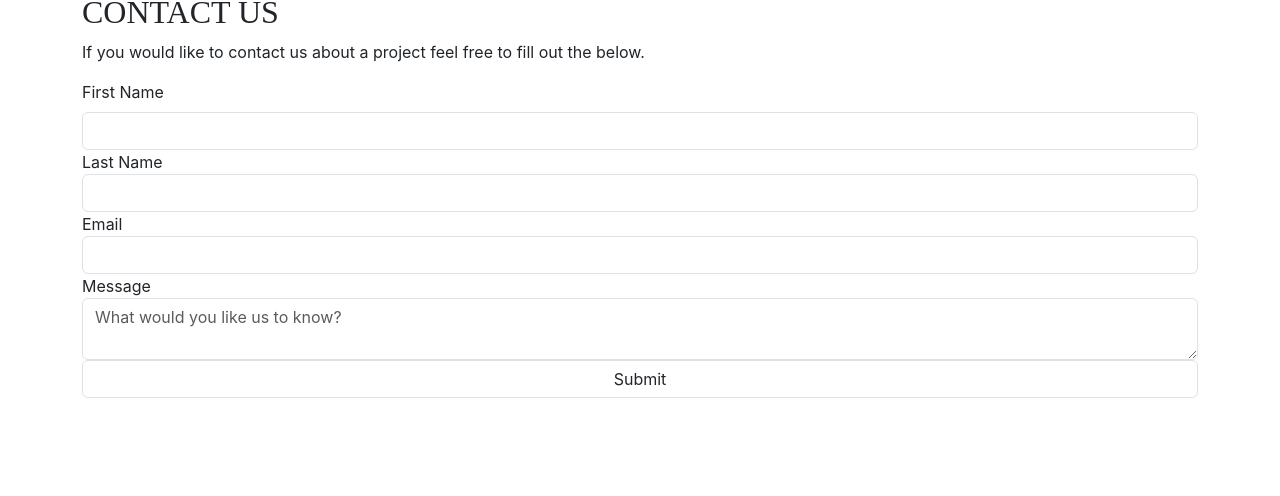
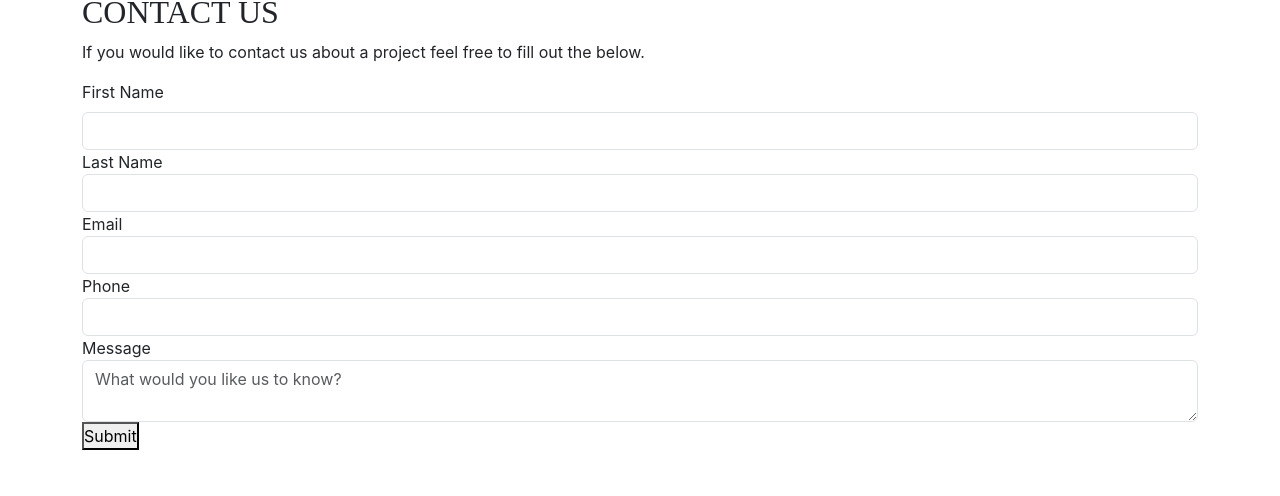
Before and after one commit to ctalv/mwa, a React (Create React App) app: page /contact in a window 1280 px wide. Shown: the part 138-634 px from the top of the page. Built offline with nearby package versions, Linux system fonts and the light colour scheme.

Commit message:
contact page base form and php

```diff
--- a/src/components/pages/Contact.js
+++ b/src/components/pages/Contact.js
@@ -13,16 +13,18 @@ function Contact() {
             <p>
             If you would like to contact us about a project feel free to fill out the below.
             </p>
-            <form action="send_email.php"  method="post">
+            <form id="contact-form" action="send_email.php"  method="post">
                 <label for="firstname" className="form-label">First Name</label>
-                <input type="text" id="firstname" name="firstname" className="form-control"/>
+                <input type="text" id="firstname" name="firstname" className="form-control" required/>
                 <label for="lastname">Last Name</label>
-                <input type="text" id="lastname" name="lastname"className="form-control"/>
+                <input type="text" id="lastname" name="lastname"className="form-control" required/>
                 <label for="email">Email</label>
-                <input type="email" id="email" name="email" className="form-control"/>
+                <input type="email" id="email" name="email" className="form-control" required/>
+                <label for="message">Phone</label>
+                <input type="phone" id="phone" name="phone" className="form-control" required/>
                 <label for="message">Message</label>
-                <textarea id="message" name="message" placeholder="What would you like us to know?" className="form-control"></textarea>
-                <input type="submit" value="Submit" className="form-control" />
+                <textarea id="message" name="message" placeholder="What would you like us to know?" className="form-control" required></textarea>
+                <button type="submit">Submit</button>
             </form>
         </div>
         </main>
```
Also changed, not shown: 1 other file (tests, documents, lock files or other folders).
